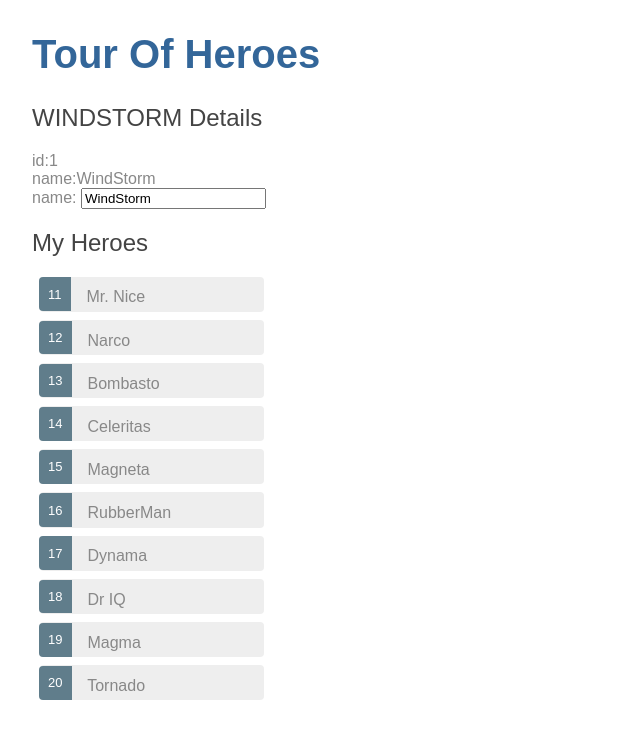
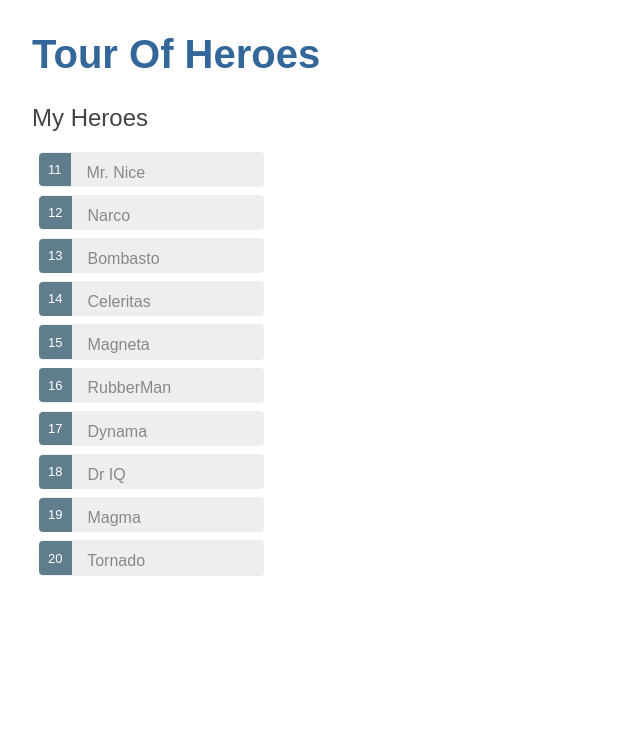
Before and after one commit to wangzhengWorktile/NGSTU, an Angular app: page / in a window 1280 px wide. Shown: the top 738 px of the page, without its empty margins (0-640 px from the left). Built offline with nearby package versions, Linux system fonts and the light colour scheme.

Commit message:
git test

```diff
--- a/src/app/heroes/heroes.component.html
+++ b/src/app/heroes/heroes.component.html
@@ -1,15 +1,16 @@
-<h2>{{hero.name | uppercase}} Details</h2>
-<div><span>id:</span>{{hero.id}}</div>
-<div><span>name:</span>{{hero.name }}</div>
-<div>
-  <label>name:
-    <input [(ngModel)]="hero.name" placeholder="name" >
-  </label>
-</div>
-
 <h2>My Heroes</h2>
 <ul class="heroes">
   <li *ngFor="let hero of heroes" (click)="onSelect(hero)">
     <span class="badge">{{hero.id}}</span> {{hero.name}}
   </li>
 </ul>
+<div *ngIf="selectedHero">
+  <h2>{{selectedHero.name | uppercase}} Details</h2>
+  <div><span>id:</span>{{selectedHero.id}}</div>
+  <div><span>name:</span>{{selectedHero.name }}</div>
+  <div>
+    <label>name:
+      <input [(ngModel)]="selectedHero.name" placeholder="name">
+    </label>
+  </div>
+</div>
--- a/src/app/heroes/heroes.component.ts
+++ b/src/app/heroes/heroes.component.ts
@@ -8,10 +8,6 @@
   styleUrls: ['./heroes.component.css']
 })
 export class HeroesComponent implements OnInit {
-  hero: Hero = {
-    id: 1,
-    name: 'WindStorm'
-  };
 
   selectedHero: Hero;
 
```
